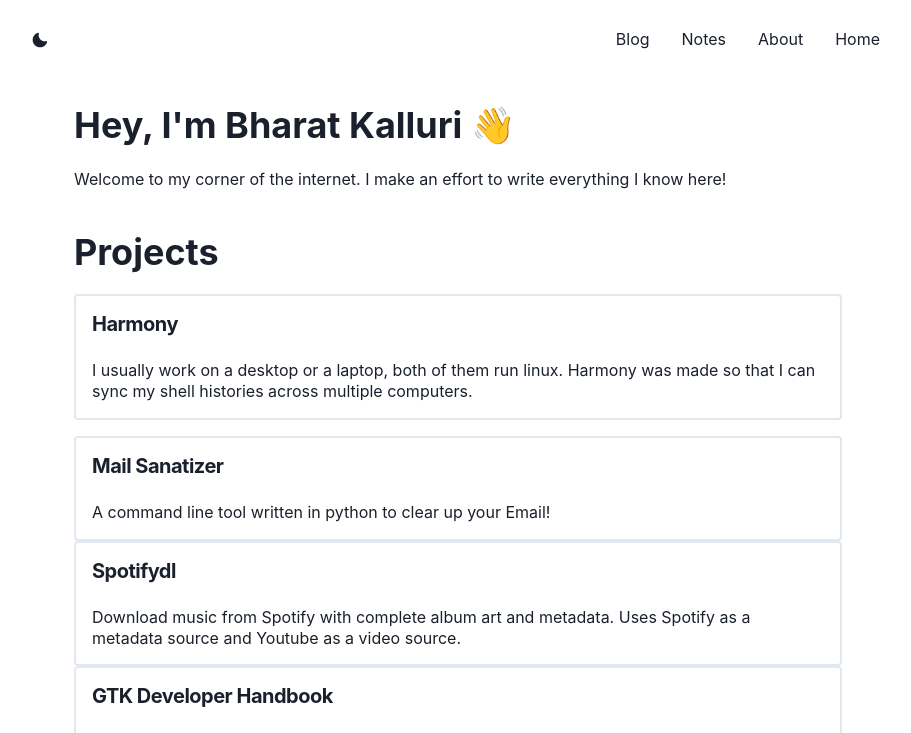
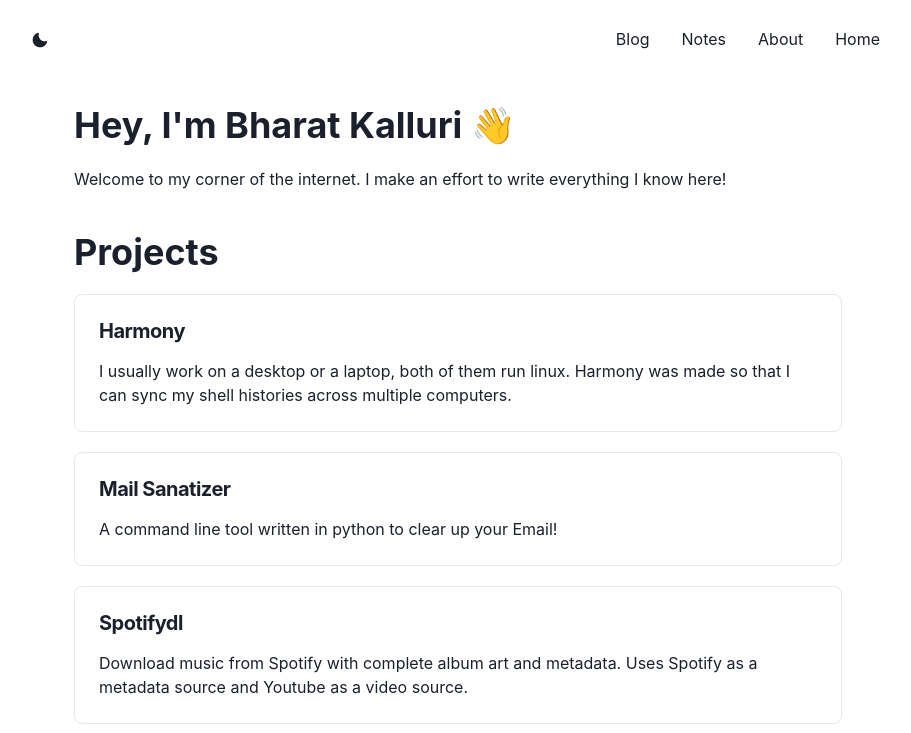
Before and after one commit to BharatKalluri/bharatkalluri.com, a Next.js app: page / in a window 1280 px wide. Shown: the top 733 px of the page, without its empty margins (182-1093 px from the left). Built offline with nearby package versions, Linux system fonts and the light colour scheme.

Commit message:
Theme changes and added blockquote elements

```diff
--- /dev/null
+++ b/components/LinkCard.tsx
@@ -0,0 +1,38 @@
+import { Heading, Text, Link, Flex, Box } from "@chakra-ui/react";
+import NextLink from 'next/link';
+
+interface ILinkCardProps {
+    name: string;
+    description: string;
+    link: string;
+}
+
+const LinkCard = ({ name, description, link }: ILinkCardProps) => {
+    return (
+        <NextLink href={link} passHref>
+            <Link
+                w="100%"
+                _hover={{textDecoration: "none"}}
+                borderWidth="1px"
+                borderRadius="lg"
+                padding='1.5rem'
+            >
+                <Box display="block" width="100%">
+                    <Flex
+                        width="100%"
+                        align="flex-start"
+                        justifyContent="space-between"
+                        flexDirection="column"
+                    >
+                        <Heading size="md" as="h3" letterSpacing='tight'>
+                            {name}
+                        </Heading>
+                        {description && <Text mt='1rem' fontSize='md'>{description}</Text>}
+                    </Flex>
+                </Box>
+            </Link>
+        </NextLink>
+    )
+};
+
+export default LinkCard;
--- a/components/MDXComponents.tsx
+++ b/components/MDXComponents.tsx
@@ -5,17 +5,17 @@ import { YoutubeEmbed } from "./YoutubeEmbed";
 import React from "react";
 
 export const MDXComponents = {
-    h1: (props: any) => <Heading as="h1" size="2xl" my={4} {...props} />,
-    h2: (props: any) => <Heading as="h1" size="xl" my={4} {...props} />,
-    h3: (props: any) => <Heading as="h1" size="xl" my={4} {...props} />,
+    h1: (props: any) => <Heading as="h1" size="2xl" {...props} />,
+    h2: (props: any) => <Heading as="h1" size="xl" {...props} />,
+    h3: (props: any) => <Heading as="h1" size="xl" {...props} />,
     inlineCode: (props: any) => <Code colorScheme="blue" {...props} />,
     code: CustomCodeBlock,
-    p: (props: any) => <Text as="p" mt={4} lineHeight="tall" {...props} />,
-    ul: (props: any) => <Box as="ul" pt={2} pl={4} ml={2} {...props} />,
-    ol: (props: any) => <Box as="ol" pt={2} pl={4} {...props} />,
-    li: (props: any) => <Box as="li" pb={1} {...props} />,
+    p: (props: any) => <Text as="p" lineHeight="tall" {...props} />,
+    ul: (props: any) => <Box as="ul" pl={4} ml={2} {...props} />,
+    ol: (props: any) => <Box as="ol" pl={4} {...props} />,
+    li: (props: any) => <Box as="li"  pb={1} {...props} />,
     blockquote: (props: any) => (
-        <Alert mt={4} w="100%" variant="left-accent" status='info' {...props} />
+        <Alert w="100%" variant="left-accent" status='info' {...props} />
     ),
     a: CustomLink,
     YoutubeEmbed: YoutubeEmbed,
--- a/pages/index.tsx
+++ b/pages/index.tsx
@@ -1,5 +1,13 @@
-import { Heading, Stack, Text, Link, Flex } from "@chakra-ui/react";
+import { Heading, Stack, Text } from "@chakra-ui/react";
 import Layout from "../components/Layout";
+import LinkCard from "../components/LinkCard";
+
+
+interface IProjectCardProps {
+    name: string;
+    description: string;
+    link: string;
+}
 
 // TODO: Move this to constants as well
 const PROJECT_LIST: Array<IProjectCardProps> = [
@@ -47,46 +55,12 @@ const PROJECT_LIST: Array<IProjectCardProps> = [
     },
 ];
 
-interface IProjectCardProps {
-    name: string;
-    description: string;
-    link: string;
-}
 
-const ProjectCard = ({ name, description, link }: IProjectCardProps) => {
-    return (
-        <Link
-            mb={4}
-            href={link}
-            title={name}
-            isExternal
-            _hover={{
-                boxShadow: "0px 4px 20px rgba(0, 0, 0, 0.05)",
-                textDecoration: "none",
-            }}
-        >
-            <Flex
-                align="center"
-                border="2px solid"
-                borderColor="gray.200"
-                borderRadius={4}
-                p={4}
-            >
-                <Stack>
-                    <Heading as="h4" size="md" mb={4} letterSpacing="tight">
-                        {name}
-                    </Heading>
-                    <Text lineHeight="1.3">{description}</Text>
-                </Stack>
-            </Flex>
-        </Link>
-    );
-};
 
 const ProjectListComponent = () => (
-    <Stack direction="column" spacing={0}>
+    <Stack direction="column" spacing={5}>
         {PROJECT_LIST.map((project) => (
-            <ProjectCard
+            <LinkCard
                 name={project.name}
                 description={project.description}
                 link={project.link}
--- a/pages/note/camera-movements.mdx
+++ b/pages/note/camera-movements.mdx
@@ -7,7 +7,7 @@ tag:
 ---
 
 
-OG Reference: [Studio binder's article](https://www.studiobinder.com/blog/different-types-of-camera-movements-in-film/)
+> OG Reference: [Studio binder's article](https://www.studiobinder.com/blog/different-types-of-camera-movements-in-film/)
 
 If you have ever met and talked to me in person, you probably already know I *love* films and film-making. I was always awed by the types of
 camera movements directors use to convey tension in films. One video by StudioBinder on Youtube explained the different types of camera movement
```
Also changed, not shown: components/PostCard.tsx (+9 -30 lines), pages/note/history-of-computing.mdx (+6 -6 lines).
